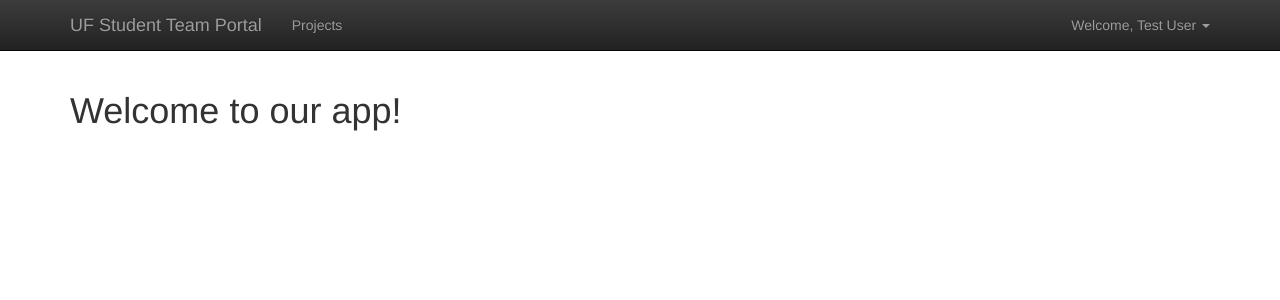
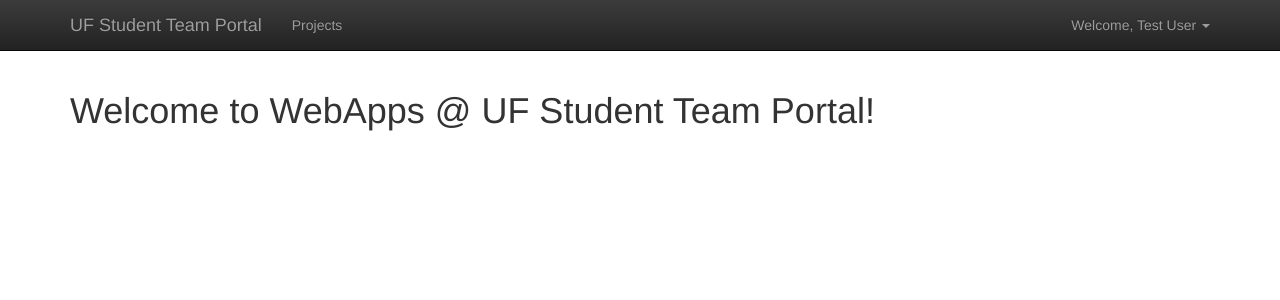
Before and after one commit to GroupACEN3031/Sprint1, a React (Create React App) app in the folder client/: page / in a window 1280 px wide. Shown: the top 300 px of the page. Built offline with nearby package versions, Linux system fonts and the light colour scheme.

Commit message:
Keith told me where I was going wrong in App.js

```diff
--- a/client/src/App.js
+++ b/client/src/App.js
@@ -44,12 +44,12 @@ class App extends React.PureComponent {
           <div>
             <Switch>
               <Route exact path="/" component={Home} />
-              <Route component={NoMatch}/>
               <Route exact path='/Profile' component={Profile} />
               <Route exact path='/Email' component={Email} />
               <Route exact path='/SelectedProject' component={SelectedProject} />
               <Route exact path='/TeamPortal' component={TeamPortal} />
               <Route exact path='/UpdatePage' component={UpdatePage} />
+              <Route component={NoMatch}/>
             </Switch>
           </div>
         </Router>
--- a/client/src/pages/Home/Home.js
+++ b/client/src/pages/Home/Home.js
@@ -3,10 +3,8 @@ import React, { Component } from "react";
 class All extends Component {
   render(){
     return(
-      <h1>Welcome to our app!</h1>
+      <h1>Welcome to WebApps @ UF Student Team Portal!</h1>
     )
   }
 }
-
-
 export default All;
```
Also changed, not shown: 1 other file (tests, documents, lock files or other folders).
